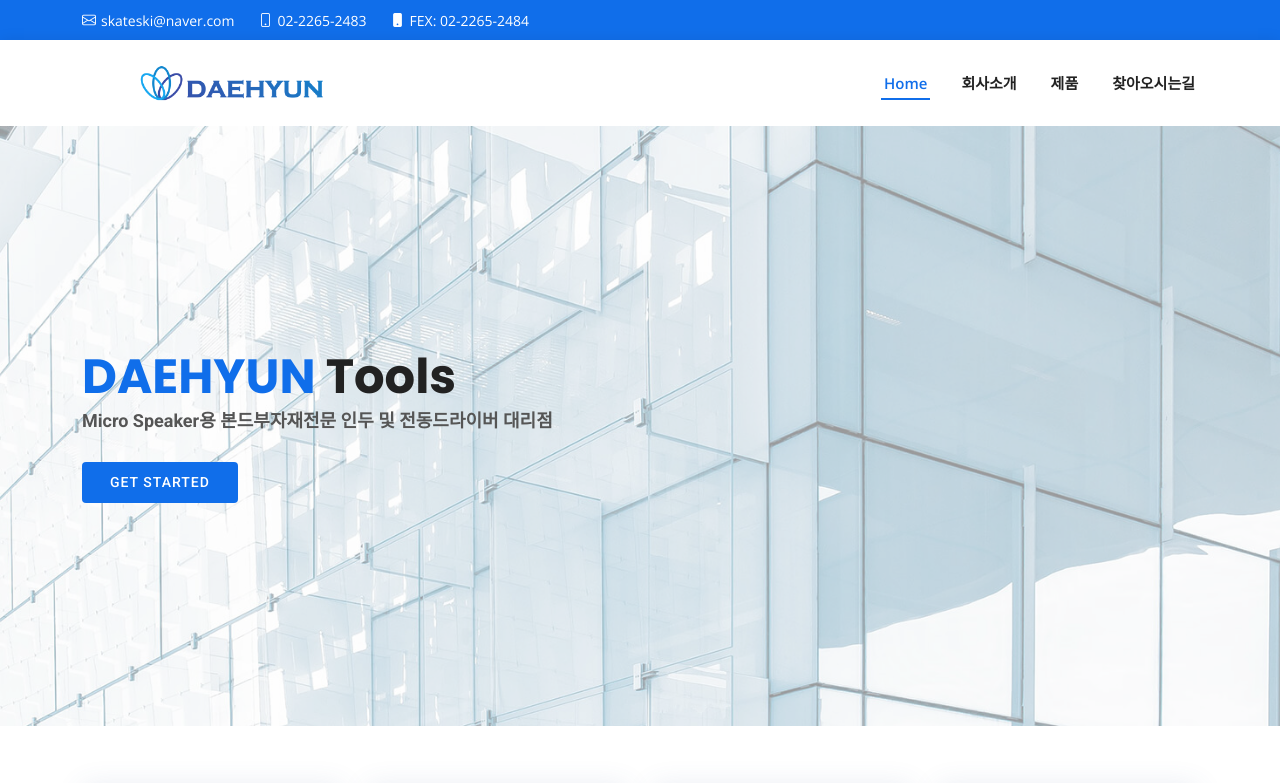
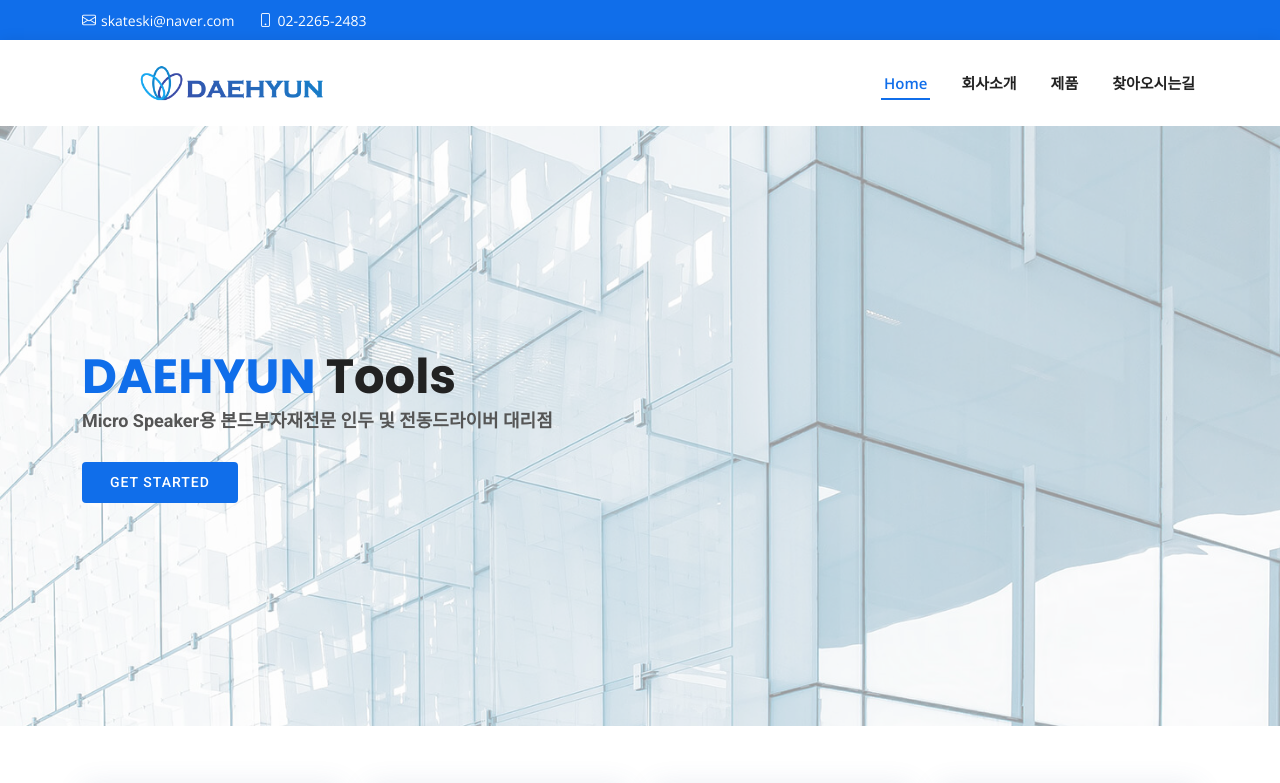
Before and after one commit to suj104/suj104.github.io, a plain HTML site: page index.html in a window 1280 px wide. Shown: the top 783 px of the page. Drawn offline with nearby package versions, Linux system fonts and the light colour scheme.

Commit message:
index update

```diff
--- a/index.html
+++ b/index.html
@@ -44,7 +44,7 @@
     <div class="contact-info d-flex align-items-center">
       <i class="bi bi-envelope d-flex align-items-center"><span>skateski@naver.com</span></i>
       <i class="bi bi-phone d-flex align-items-center ms-4"><span>02-2265-2483</span></i>
-      <i class="bi bi-phone-fill d-flex align-items-center ms-4"><span> FEX: 02-2265-2484</span></i>
+<!--      <i class="bi bi-phone-fill d-flex align-items-center ms-4"><span> FEX: 02-2265-2484</span></i>-->
     </div>
   </div>
 </section>
```
